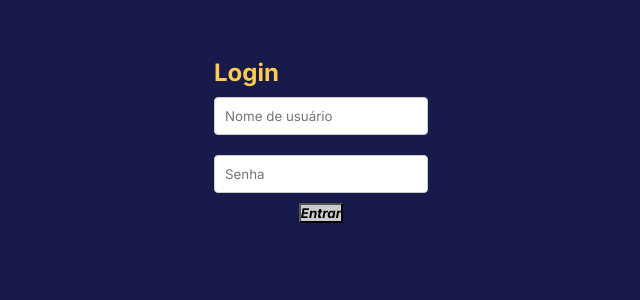
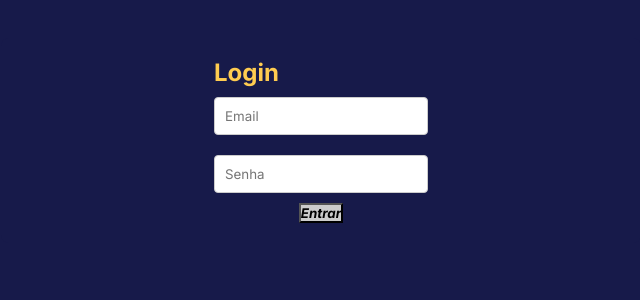
Before and after one commit to Hitalooo/psif, a Flask app: page /login in a window 1280 px wide. Shown: the part 327-627 px from the top of the page, without its empty margins (319-959 px from the left). Run offline with Flask 3, Linux system fonts and the light colour scheme.

Commit message:
Início do cadastro de usuários

```diff
--- a/app.py
+++ b/app.py
@@ -203,13 +203,13 @@ def juros():
 @app.route('/cadastro', methods=['GET', 'POST'])
 def registrar():
     if request.method == 'POST':
-        nome_usuario = request.form['nome_usuario']
+        nome = request.form['nome']
+        email = request.form['email']
         senha = request.form['senha']
-        eh_admin = 'eh_admin' in request.form  # Define se o usuário será admin
 
         # Verificar se o usuário já existe no banco de dados
         conn = obter_conexao()
-        usuario_existente = conn.execute('SELECT * FROM Usuarios WHERE nome_usuario = ?', (nome_usuario,)).fetchone()
+        usuario_existente = conn.execute('SELECT * FROM usuarios WHERE email = ?', (email,)).fetchone()
 
         if usuario_existente:
             conn.close()
@@ -217,8 +217,8 @@ def registrar():
 
         # Inserir novo usuário no banco de dados
         senha_hash = generate_password_hash(senha)
-        conn.execute('INSERT INTO Usuarios (nome_usuario, senha_hash, eh_admin) VALUES (?, ?, ?)',
-                     (nome_usuario, senha_hash, eh_admin))
+        conn.execute('INSERT INTO usuarios (nome, email, senha) VALUES (?, ?, ?)',
+                     (nome, email, senha_hash))
         conn.commit()
         conn.close()
 
@@ -231,17 +231,16 @@ def registrar():
 @app.route('/login', methods=['GET', 'POST'])
 def login():
     if request.method == 'POST':
-        nome_usuario = request.form['nome_usuario']
+        email = request.form['email']
         senha = request.form['senha']
 
         # Conectar ao banco e buscar o usuário
         conn = obter_conexao()
-        usuario = conn.execute('SELECT * FROM Usuarios WHERE nome_usuario = ?', (nome_usuario,)).fetchone()
+        usuario = conn.execute('SELECT * FROM usuarios WHERE email = ?', (email,)).fetchone()
         conn.close()
 
         if usuario and check_password_hash(usuario['senha_hash'], senha):
-            session['nome_usuario'] = nome_usuario
-            session['eh_admin'] = usuario['eh_admin']
+            session['email'] = email
             return redirect(url_for('painel'))
         else:
             return "Credenciais inválidas", 401
@@ -250,61 +249,10 @@ def login():
 
 #################################################################################
 
-@app.route('/painel')
-def painel():
-    # Verificar se o usuário está logado
-    if 'nome_usuario' not in session:
-        return redirect(url_for('login'))
-
-    # Conectar ao banco para buscar a lista de usuários
-    conn = obter_conexao()
-    usuarios = conn.execute('SELECT * FROM Usuarios').fetchall()
-    conn.close()
-
-    # Renderizar o painel, passando se o usuário é admin ou não
-    return render_template('painel.html', usuarios=usuarios, eh_admin=session.get('eh_admin'))
-
-
-
-#################################################################################
-
-@app.route('/adicionar_usuario', methods=['GET', 'POST'])
-def adicionar_usuario():
-    if 'nome_usuario' not in session or not session.get('eh_admin'):
-        return redirect(url_for('login'))
-
-    if request.method == 'POST':
-        nome_usuario = request.form['nome_usuario']
-        senha = request.form['senha']
-        eh_admin = 'eh_admin' in request.form  # Define se o usuário é admin
-
-        # Verificar se o usuário já existe no banco de dados
-        conn = obter_conexao()
-        usuario_existente = conn.execute('SELECT * FROM Usuarios WHERE nome_usuario = ?', (nome_usuario,)).fetchone()
-
-        if usuario_existente:
-            conn.close()
-            return "Usuário já existe", 400
-
-        # Inserir novo usuário no banco de dados
-        senha_hash = generate_password_hash(senha)
-        conn.execute('INSERT INTO Usuarios (nome_usuario, senha_hash, eh_admin) VALUES (?, ?, ?)',
-                     (nome_usuario, senha_hash, eh_admin))
-        conn.commit()
-        conn.close()
-
-        return redirect(url_for('painel'))
-
-    return render_template('adicionar_usuario.html')
-
-######## SENHA ADMIN:admin OUTROS USUARIOS: 123
-
-#################################################################################
 
 @app.route('/logout')
 def logout():
-    session.pop('nome_usuario', None)
-    session.pop('eh_admin', None)
+    session.pop('nome', None)
     return redirect(url_for('index'))
 
 
--- a/database/schema.sql
+++ b/database/schema.sql
@@ -26,3 +26,10 @@ CREATE TABLE participantes (
 
     FOREIGN KEY (id_planilha) REFERENCES planilhas
 );
+
+CREATE TABLE usuarios (
+    id INTEGER PRIMARY KEY AUTOINCREMENT,
+    nome TEXT NOT NULL,
+    email TEXT NOT NULL,
+    senha TEXT NOT NULL
+)
--- a/templates/login.html
+++ b/templates/login.html
@@ -4,7 +4,7 @@
     <div class="login-container">
         <h2>Login</h2>
         <form method="POST" action="{{ url_for('login') }}">
-            <input type="text" name="nome_usuario" placeholder="Nome de usuário" required>
+            <input type="text" name="email" placeholder="Email" required>
             <input type="password" name="senha" placeholder="Senha" required>
             <button type="submit">Entrar</button>
         </form>
```
Also changed, not shown: templates/cadastro.html (+5 -5 lines).
